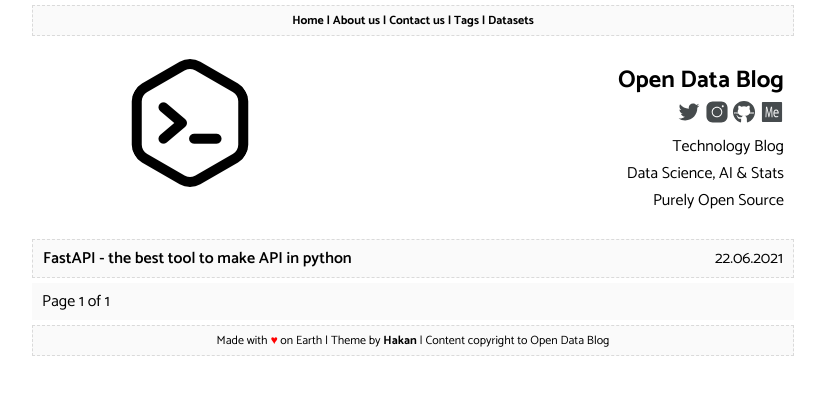
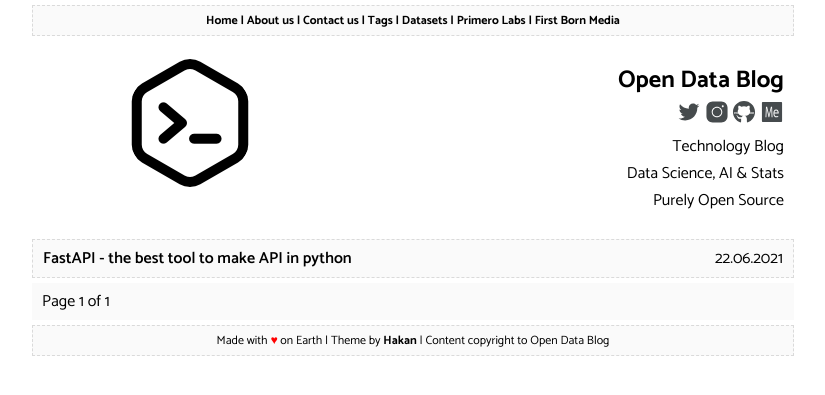
Before and after one commit to opendatablog/opendatablog.github.io, a Jekyll site: the page built from index.html, in a window 1280 px wide. Shown: the top 395 px of the page, without its empty margins (227-1052 px from the left). Built offline with Jekyll 4.4.1, drawn with Linux system fonts in a browser that asks for light colours; the list of posts is cut into pages by our own code.

Commit message:
Update navbar.html

```diff
--- a/_includes/navbar.html
+++ b/_includes/navbar.html
@@ -3,5 +3,7 @@
   <a href={{ site.url }}/about>About us<a> |
   <a href={{ site.url }}/contact-us>Contact us<a> |
   <a href={{ site.url }}/tags>Tags<a> |
-  <a href={{ site.url }}/datasets>Datasets<a>
+  <a href={{ site.url }}/datasets>Datasets<a> |
+  <a href='https://www.primerolabs.com'>Primero Labs<a> |
+  <a href='https://www.firstbornmedia.com'>First Born Media<a>
 </b></span>
```
